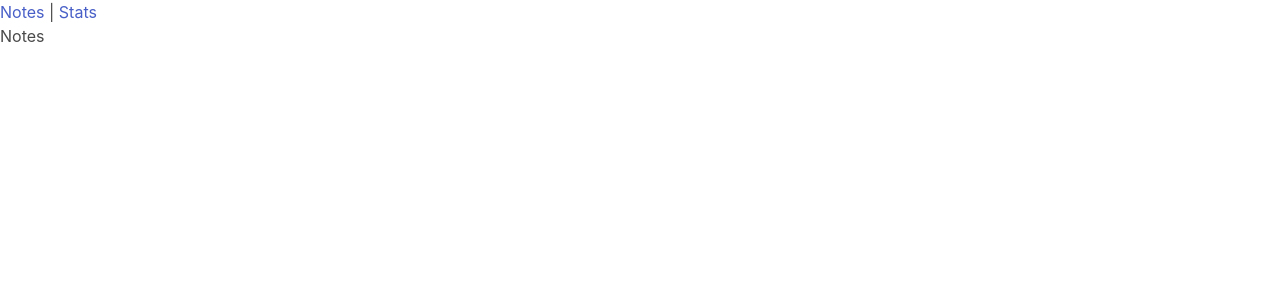
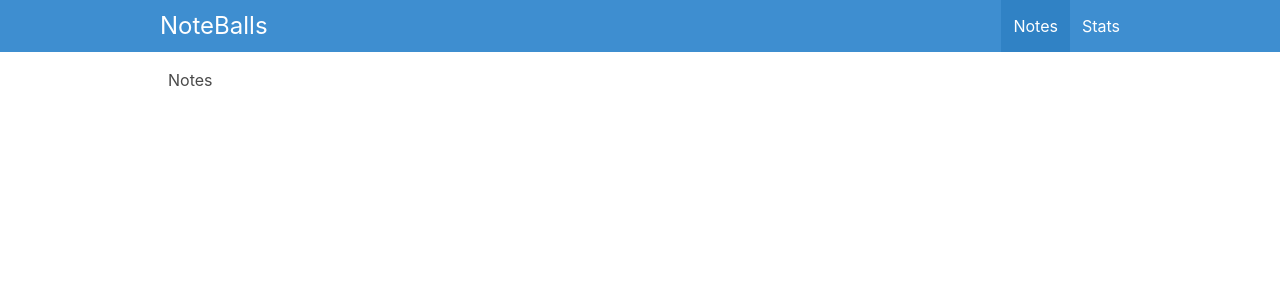
Before and after one commit to herciliols/noteballs, a Vue app: page /#/ in a window 1280 px wide. Shown: the top 300 px of the page. Built offline with nearby package versions, Linux system fonts and the light colour scheme.

Commit message:
feat(NavBar): - Create Layout folder inside Components - Create NavBar.vue inside the Layout folder - Import NavBar.vue into App.vue - CSS tweaks

```diff
--- a/src/App.vue
+++ b/src/App.vue
@@ -1,8 +1,15 @@
 <template>
-    <RouterLink to="/">Notes</RouterLink> |
-    <RouterLink to="/Stats">Stats</RouterLink>
-    <routerView />
+    <NavBar />
+    <div class="container is-max-desktop px-2 py-4">
+        <routerView />
+    </div>
 </template>
+
+<script setup>
+import NavBar from '@/components/Layout/NavBar.vue'
+
+</script>
+
 
 <style>
 @import 'bulma/css/bulma.min.css';
--- /dev/null
+++ b/src/components/Layout/NavBar.vue
@@ -0,0 +1,47 @@
+<template>
+    <nav class="navbar is-info" role="navigation" aria-label="main navigation">
+        <div class="container is-max-desktop">
+            <div class="navbar-brand">
+                <div class="navbar-item is-size-4 is-family-arial">NoteBalls</div>
+
+                <a role="button" :class="{ 'is-active': showMobileNav }" class="navbar-burger " aria-label="menu"
+                    aria-expanded="false" data-target="navbarBasicExample" @click.prevent="showMobileNav = !showMobileNav">
+                    <span aria-hidden="true"></span>
+                    <span aria-hidden="true"></span>
+                    <span aria-hidden="true"></span>
+                </a>
+            </div>
+
+            <div id="navbarBasicExample" class="navbar-menu" :class="{ 'is-active': showMobileNav }">
+                <div class="navbar-end">
+
+                    <RouterLink to="/" class="navbar-item" active-class="is-active">Notes
+                    </RouterLink>
+
+                    <RouterLink to="/stats" class="navbar-item" active-class="is-active">
+                        Stats
+                    </RouterLink>
+
+                </div>
+            </div>
+        </div>
+    </nav>
+</template>
+
+<script setup>
+import { ref } from 'vue';
+
+const showMobileNav = ref(false);
+
+</script>
+
+
+<style>
+@media (max-width: 1023px) {
+    .navbar-menu {
+        position: absolute;
+        left: 0;
+        width: 100%;
+    }
+}
+</style>
```
